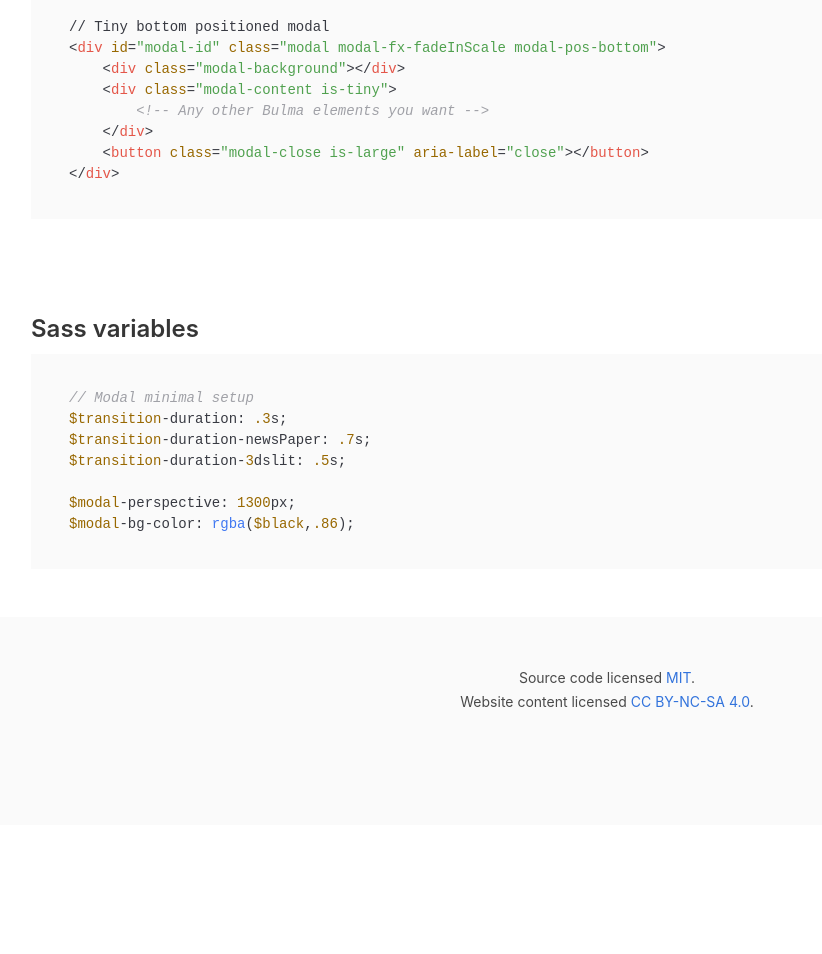
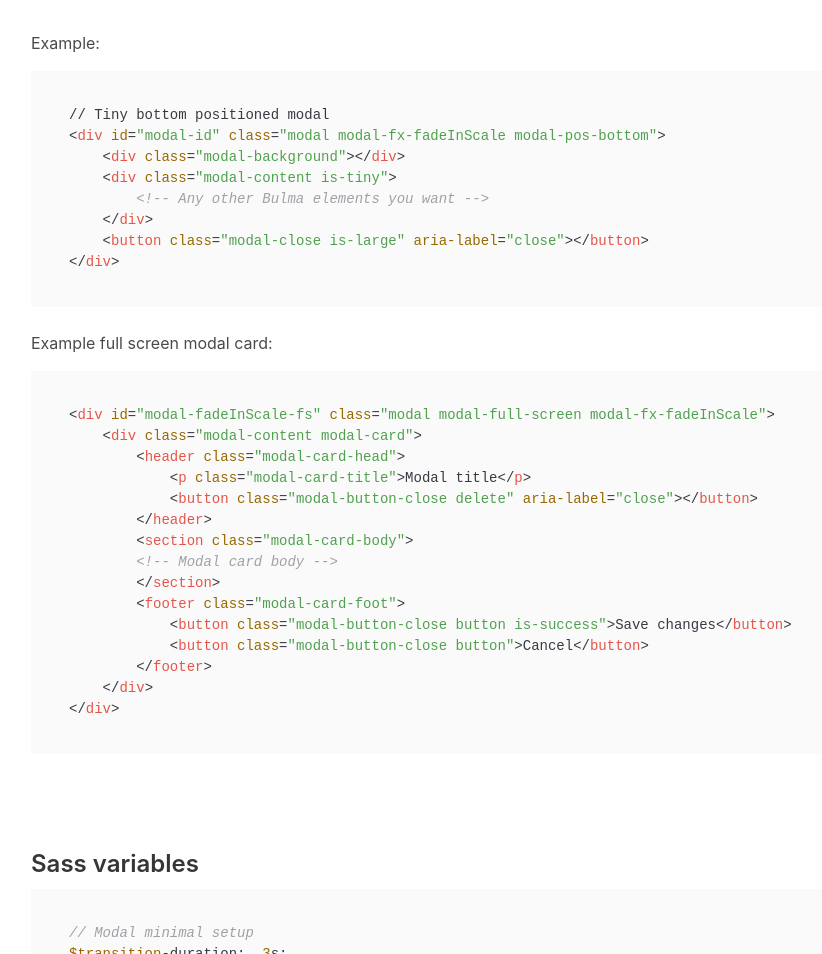
Before and after one commit to postare/bulma-modal-fx, a website: page index.html in a window 1280 px wide. Shown: the part 2489-3443 px from the top of the page, without its empty margins (33-855 px from the left). Before the commit the page ends 3314 px from the top, so only its background shows below. Drawn offline with nearby package versions, Linux system fonts and the light colour scheme.

Commit message:
new example: modal card full screen

```diff
--- a/index.html
+++ b/index.html
@@ -10,7 +10,7 @@
     <link rel="stylesheet" href="https://cdnjs.cloudflare.com/ajax/libs/highlight.js/9.12.0/styles/atom-one-light.min.css">
     <style>
         pre { background-color: #fafafa; }
-        p { margin-bottom: 1rem }
+        .container p { margin-bottom: 1rem }
         ul li { margin: 10px 20px; 0}
         .spacer { margin: 3rem 0 0 }
         a.link { border-bottom: 1px dashed rgba(255, 255, 255, .8) }
@@ -73,6 +73,7 @@
             <span class="button is-warning is-medium modal-button" data-target="modal-image">Image modal</span>
             <span class="button is-warning is-medium modal-button" data-target="modal-image2">Image modal "huge"</span>
             <span class="button is-warning is-medium modal-button" data-target="modal-card">Card "tiny"</span>
+            <span class="button is-warning is-medium modal-button" data-target="modal-fadeInScale-fs">Modal Card "full-screen"</span>
             <span class="button is-warning is-medium modal-button" data-target="modal-3dSign-top">3dSign "top"</span>
             <span class="button is-warning is-medium modal-button" data-target="modal-3dSign-bottom">3dSignDown "bottom"</span>
         </div>
@@ -126,18 +127,19 @@
                 Modifiers
             </h3>
 
+            <p>Class modifiers <code>.modal</code>:</p>
+            <ul>
+                <li><code>.modal-pos-top</code>: modal positioned on top</li>
+                <li><code>.modal-pos-bottom</code>:  modal positioned on bottom</li>
+                <li><code>.modal-full-screen</code>:  modal full screen</li>
+            </ul>
+
+            <div class="spacer"></div>
+
             <p>Class modifiers <code>.modal-content</code>:</p>
             <ul>
                 <li><code>.is-huge</code>: 100% width modal</li>
                 <li><code>.is-tiny</code>: 400px width modal</li>
-            </ul>
-
-            <div class="spacer"></div>
-
-            <p>Class modifiers <code>.modal</code>:</p>
-            <ul>
-                <li><code>.modal-pos-top</code>: modal positioned on top</li>
-                <li><code>.modal-pos-bottom</code>:  modal positioned on bottom</li>
             </ul>
 
             <div class="spacer"></div>
@@ -151,6 +153,26 @@
         &lt;!-- Any other Bulma elements you want --&gt;
     &lt;/div&gt;
     &lt;button class="modal-close is-large" aria-label="close"&gt;&lt;/button&gt;
+&lt;/div&gt;</code></pre>
+            </figure>
+
+            <p>Example full screen modal card:</p>
+            <p></p>
+            <figure class="highlight">
+                <pre><code class="html">&lt;div id="modal-fadeInScale-fs" class="modal modal-full-screen modal-fx-fadeInScale"&gt;
+    &lt;div class="modal-content modal-card"&gt;
+        &lt;header class="modal-card-head"&gt;
+            &lt;p class="modal-card-title"&gt;Modal title&lt;/p&gt;
+            &lt;button class="modal-button-close delete" aria-label="close"&gt;&lt;/button&gt;
+        &lt;/header&gt;
+        &lt;section class="modal-card-body"&gt;
+        &lt;!-- Modal card body --&gt;
+        &lt;/section&gt;
+        &lt;footer class="modal-card-foot"&gt;
+            &lt;button class="modal-button-close button is-success"&gt;Save changes&lt;/button&gt;
+            &lt;button class="modal-button-close button"&gt;Cancel&lt;/button&gt;
+        &lt;/footer&gt;
+    &lt;/div&gt;
 &lt;/div&gt;</code></pre>
             </figure>
         </div>
@@ -535,6 +557,28 @@ $modal-bg-color: rgba($black,.86);</code></pre>
         </div>
         <button class="modal-close is-large" aria-label="close"></button>
     </div>
+    <!-- modal-fadeInScale-fs top -->
+    <div id="modal-fadeInScale-fs" class="modal modal-full-screen modal-fx-fadeInScale">
+        <div class="modal-content modal-card">
+            <header class="modal-card-head">
+                <p class="modal-card-title">Modal title</p>
+                <button class="modal-button-close delete" aria-label="close"></button>
+            </header>
+            <section class="modal-card-body">
+                Lorem, ipsum dolor sit amet consectetur adipisicing elit. Beatae cum enim quisquam ducimus, facilis, esse nesciunt porro,
+                officiis totam veniam libero! Nisi hic vel aspernatur doloremque enim ut blanditiis perferendis, repudiandae
+                assumenda quibusdam delectus quam eum non maxime ullam quod qui ab in dolorem dolores vero amet! Perferendis
+                incidunt unde blanditiis harum vel velit, accusantium praesentium autem ut voluptas, voluptatibus fugiat. Molestiae
+                maiores aspernatur expedita, magnam commodi suscipit explicabo labore temporibus tenetur distinctio mollitia
+                facere eum ad officia? Sit eaque culpa ea saepe facilis. Consequatur, architecto. Optio eveniet cupiditate accusantium
+                vero consectetur, maiores eum culpa assumenda reprehenderit sequi aut nihil!
+            </section>
+            <footer class="modal-card-foot">
+                <button class="modal-button-close button is-success">Save changes</button>
+                <button class="modal-button-close button">Cancel</button>
+            </footer>
+        </div>
+    </div>
     <!-- 3dSign top -->
     <div id="modal-3dSign-top" class="modal modal-pos-top modal-fx-3dSign">
         <div class="modal-background"></div>
@@ -609,9 +653,10 @@ $modal-bg-color: rgba($black,.86);</code></pre>
                     </div>
 
                     <div class="content">
-                        Lorem ipsum dolor sit amet, consectetur adipiscing elit.
-                        Phasellus nec iaculis mauris. <a>@bulmaio</a>.
-                        <a href="#">#css</a> <a href="#">#responsive</a>
+                        Lorem ipsum dolor sit amet, consectetur adipiscing elit. Phasellus nec iaculis mauris.
+                        <a>@bulmaio</a>.
+                        <a href="#">#css</a>
+                        <a href="#">#responsive</a>
                         <br>
                         <time datetime="2018-1-1">12:30 PM - 16 Mar 2018</time>
                     </div>
```
Lines whose indentation alone changed are shown as unchanged.
